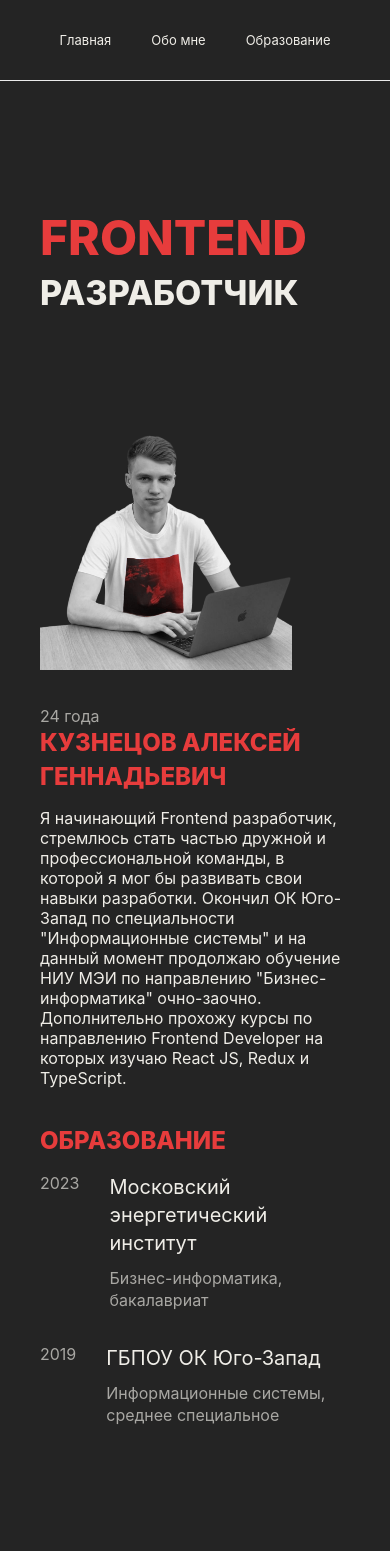
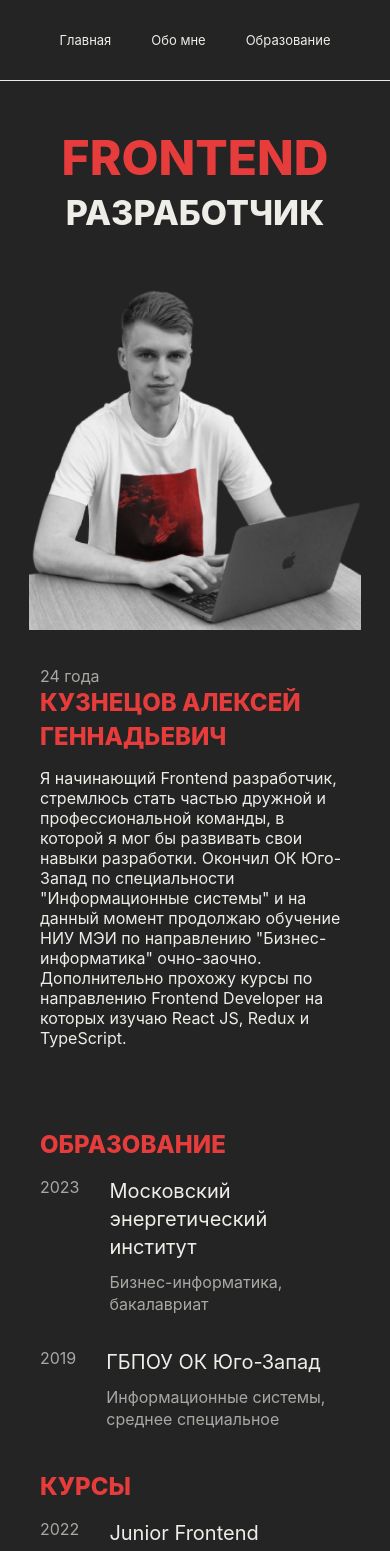
Before and after one commit to KuznetsovAG/Portfolio-app, a React (Create React App) app: page / in a window 390 px wide. Shown: the top 1551 px of the page. Built offline with nearby package versions, Linux system fonts and the light colour scheme.

Commit message:
add new css styles

```diff
--- a/src/components/Footer.jsx
+++ b/src/components/Footer.jsx
@@ -46,7 +46,7 @@ const Footer = () => {
               <img src={github} alt="github" className="icon__github" />
             </a>
             <a
-              href="https://web.telegram.org/k/#@KuznetsovvAG"
+              href="https://t.me/KuznetsovvAG"
               target="_blank"
               rel="noreferrer"
             >
--- a/src/components/Header.jsx
+++ b/src/components/Header.jsx
@@ -20,11 +20,7 @@ const Header = () => {
           >
             <img src={github} alt="github" className="icon__github" />
           </a>
-          <a
-            href="https://web.telegram.org/k/#@KuznetsovvAG"
-            target="_blank"
-            rel="noreferrer"
-          >
+          <a href="https://t.me/KuznetsovvAG" target="_blank" rel="noreferrer">
             <img src={telegram} alt="github" className="icon__github" />
           </a>
           <div className="header__contacts contacts">
--- a/src/components/Technologies.jsx
+++ b/src/components/Technologies.jsx
@@ -5,6 +5,9 @@ const Technologies = () => {
   return (
     <div className="technologies">
       <div className="technologies__container _container">
+        <h2 className="technologies__title technologies__title-mobile">
+          Навыки
+        </h2>
         <div className="technologies__description">
           <div className="technologies__skill skill-title">
             <div className="skill">
--- a/src/index.css
+++ b/src/index.css
@@ -73,6 +73,7 @@ body {
 }
 
 /* PAGE */
+
 
 /* .page__container {
   border: 1px solid rgb(3, 56, 230);
@@ -337,6 +338,10 @@ body {
   color: #E73C3C;
 }
 
+.technologies__title-mobile {
+  display: none;
+}
+
 .technologies__description {
   display: flex;
   flex-wrap: wrap;
@@ -457,6 +462,7 @@ body {
   .about__page {
     padding: 0px;
     background: #242424;
+    margin-bottom: 80px;
   }
 
   .about__container {
@@ -489,6 +495,18 @@ body {
     gap: 10px;
   }
 
+  .skill-title {
+    display: none;
+  }
+  .technologies__title-mobile {
+    display: block;
+    margin-bottom: 15px;
+  }
+
+  .technologies__description {
+    flex-direction: column;
+  }
+
   .developer__title {
     font-size: 44px;
     line-height: 50px;
@@ -509,13 +527,33 @@ body {
 
 @media (max-width:535px) {
   ._container {
-    padding: 0px 15px;
+    padding: 0px 20px;
+  }
+  .header {
+    margin-bottom: 52px;
+  }
+  .about__photo {
+    width: 332px;
+    height: 392px;
+  }
+  .header__container {
+    justify-content: center;
+  }
+  .about__container {
+    flex-direction: column;
+    align-items: center;
+  }
+  .page__developer {
+    margin: 0;
+  }
+  .developer__title {
+    text-align: center;
   }
 
-  .about__photo {
-    width: 252px;
-    height: 292px;
-  }
+  .menu__item {
+
+    margin-right: 40px;
+    }
 
   .about__title, .education__title, .projects__header, .technologies__title {
     font-size: 24px;
@@ -523,15 +561,17 @@ body {
     margin-bottom: 15px;
   }
   .education {
-    padding: 36px 0px;
+    padding: 0px;
+    margin-bottom: 80px;
   }
   .projects {
     padding: 0px;
-    margin-bottom: 36px;
+    margin-bottom: 80px;
   }
   .technologies {
     background: #242424;
     padding: 0px;
+    margin-bottom: 20px;
   }
   .pages__link {
     font-size: 16px;
@@ -550,6 +590,12 @@ body {
     display: none;
   }
 
+  .education__description {
+    margin-bottom: 40px;
+  }
+  .footer {
+    background: #333333;
+  }
 }
 
 
@@ -564,6 +610,8 @@ body {
     line-height: 50px;
   }
 
+
+
   .developer__profession {
     font-size: 48px;
     line-height: 50px;
@@ -574,15 +622,9 @@ body {
     line-height: 20px;
     margin-right: 40px;
     }
-    .header__container {
-      justify-content: center;
-    }
 
     .education__year {
       margin-right: 30px;
-    }
-    .contacts__summary, .header__icons{
-      border: 1px solid rgb(247, 20, 20);
     }
     .footer__contacts {
       flex-direction: column;
```
Also changed, not shown: src/images/alex.png.
